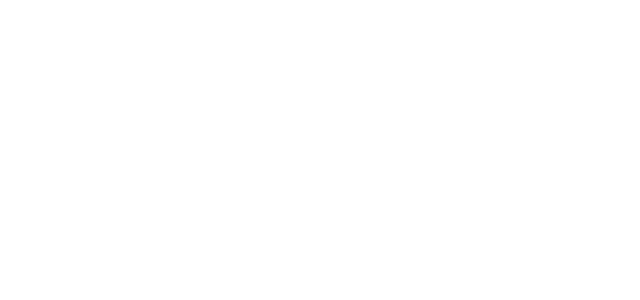
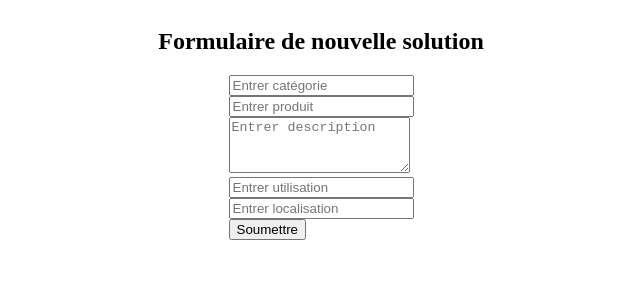
Before and after one commit to clement4444/protojam, a React (Vite) app in the folder client/: page / in a window 1280 px wide. Shown: the top 300 px of the page, without its empty margins (319-959 px from the left). Built offline with nearby package versions, Linux system fonts and the light colour scheme; no server answers.

Commit message:
Insert-Form

```diff
--- a/client/src/components/form/Form.jsx
+++ b/client/src/components/form/Form.jsx
@@ -1,11 +1,96 @@
-import style from "./form.module.css"
+import styles from "./form.module.css";
+import { useState } from "react";
+import React from "react";
 
+// Composant du formulaire
 const Form = () => {
-    return (
-        <div>
+	const formPainting = [
+		"catégorie",
+		"produit",
+		"description",
+		"utilisation",
+		"localisation",
+	];
 
-        </div>
-    );
+	// Initialisation du formulaire
+	const [formSolution, setFormSolution] = useState({
+		catégorie: "",
+		produit: "",
+		description: "",
+		utilisation: "",
+		localisation: "",
+	});
+
+	// Gestion des changements dans le formulaire
+	const handleChange = (e) => {
+		const { name, value } = e.target;
+		setFormSolution((prev) => ({ ...prev, [name]: value }));
+	};
+
+	// Gestion de la soumission du formulaire
+	const handleSubmit = (e) => {
+		e.preventDefault();
+		const { category, product, description, use, location } = formSolution;
+		const emailSubject = "New Solution Submission";
+		const emailText = `Category: ${catégorie}\nProduct: ${produit}\nDescription: ${description}\nUse: ${utilisation}\nLocation: ${localisation}`;
+		const email = "your-email@example.com";
+
+		// Réinitialiser le formulaire
+		setFormSolution({
+			catégorie: "",
+			produit: "",
+			description: "",
+			utilisation: "",
+			localisation: "",
+		});
+
+		// Envoyer un e-mail
+		window.location.href = `mailto:${email}?subject=${encodeURIComponent(emailSubject)}&body=${encodeURIComponent(emailText)}`;
+	};
+
+	// Affichage du formulaire
+	return (
+		<div className={styles.Solution}>
+			<div className="Title">
+				<h2>Formulaire de nouvelle solution</h2>
+			</div>
+			<div className="Description">
+				<form onSubmit={handleSubmit}>
+					{formPainting.map((Solution) => (
+						// Affichage des champs du formulaire
+						<div key={Solution} className="form-group">
+							{Solution === "description" ? (
+								// Remplacer l'input par un textarea pour 'description'
+								<textarea
+									id={Solution}
+									name={Solution}
+									value={formSolution[Solution]}
+									onChange={handleChange}
+									placeholder={`Entrer ${Solution}`}
+									required
+									className={styles.textarea}
+								/>
+							) : (
+								// Reste des champs de formulaire sont des inputs
+								<input
+									id={Solution}
+									name={Solution}
+									type="text"
+									value={formSolution[Solution]}
+									onChange={handleChange}
+									placeholder={`Entrer ${Solution}`}
+									required
+								/>
+							)}
+						</div>
+					))}
+					<div className="Submit">
+						<button type="submit">Soumettre</button>
+					</div>
+				</form>
+			</div>
+		</div>
+	);
 };
 
 export default Form;
--- a/client/src/components/form/form.module.css
+++ b/client/src/components/form/form.module.css
@@ -0,0 +1,9 @@
+.Solution {
+	display: flex;
+	flex-direction: column;
+	justify-content: center;
+	align-items: center;
+}
+textarea[name="description"] {
+	height: 50px;
+}
```
